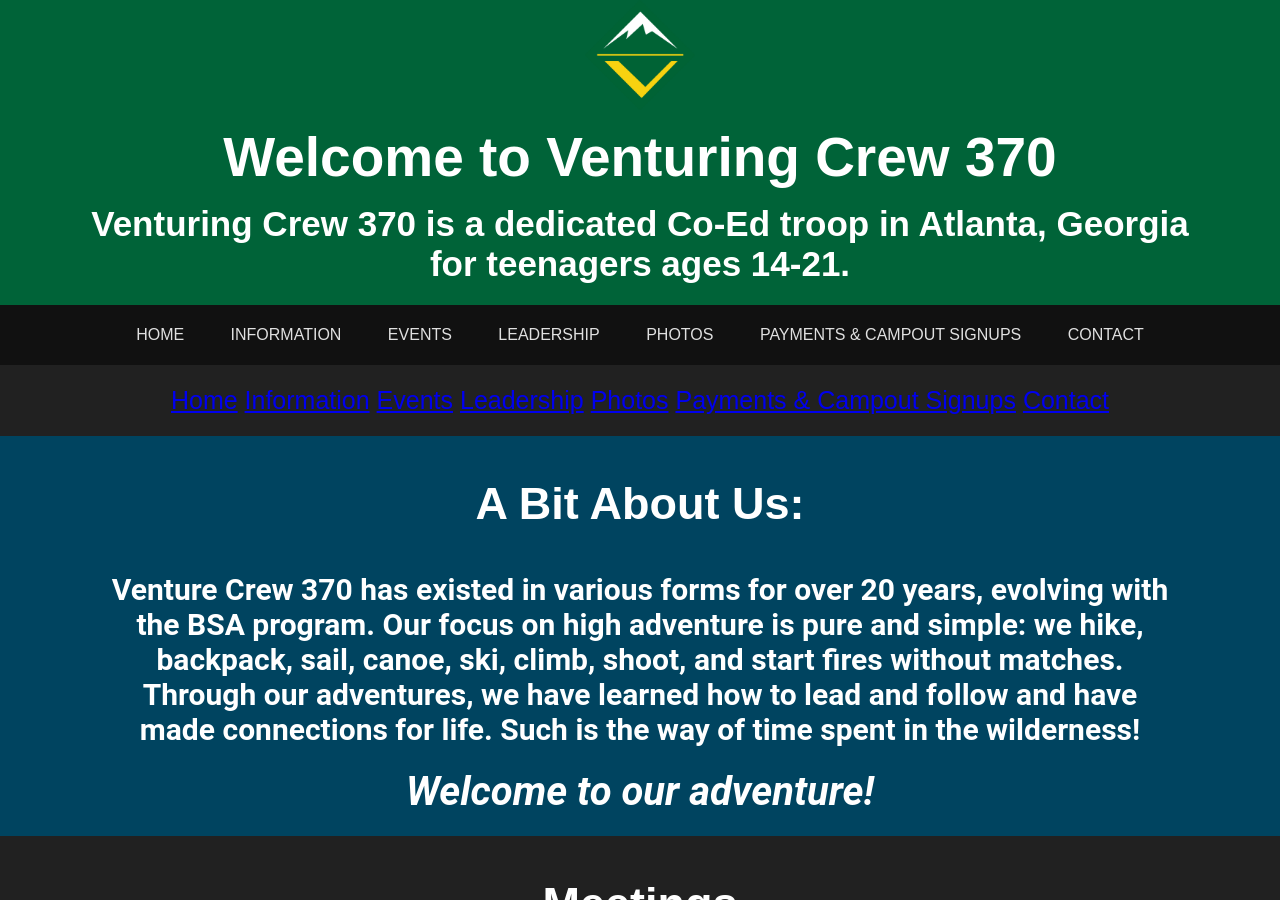
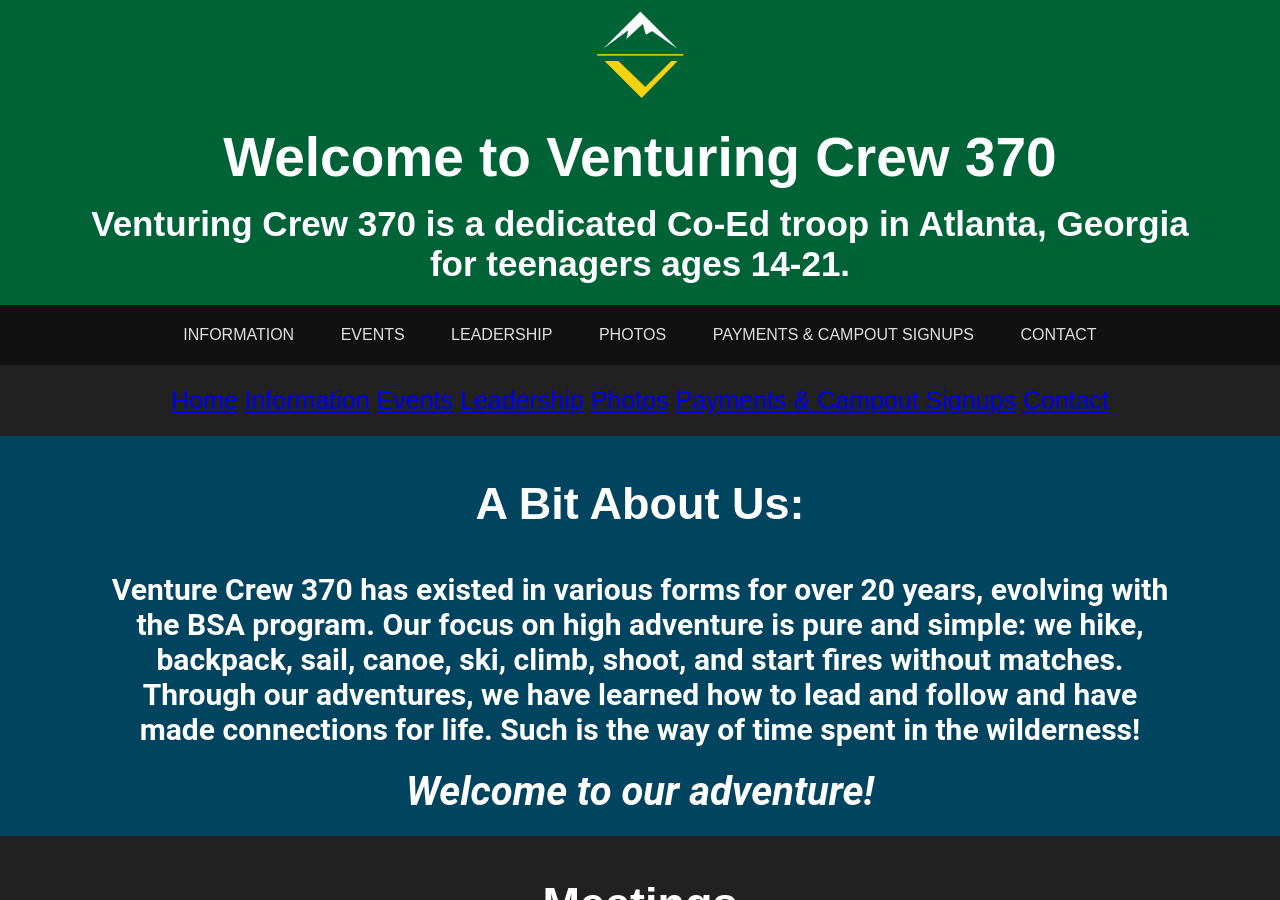
Before and after one commit to crew-370/Crew370, a Jekyll site: the page built from index.html, in a window 1280 px wide and 900 px high. Built offline with Jekyll 4.4.1, drawn with Linux system fonts in a browser that asks for light colours.

Commit message:
removed home from navbar

```diff
--- a/_layouts/default.html
+++ b/_layouts/default.html
@@ -15,7 +15,6 @@
     {% else %} {% endif %}
     <div class="topnav">
       <div class="content-box">
-        <a href="index.html">Home</a>
         <a href="information.html">Information</a>
         <a href="events.html">Events</a>
         <a href="leadership.html">Leadership</a>
```
